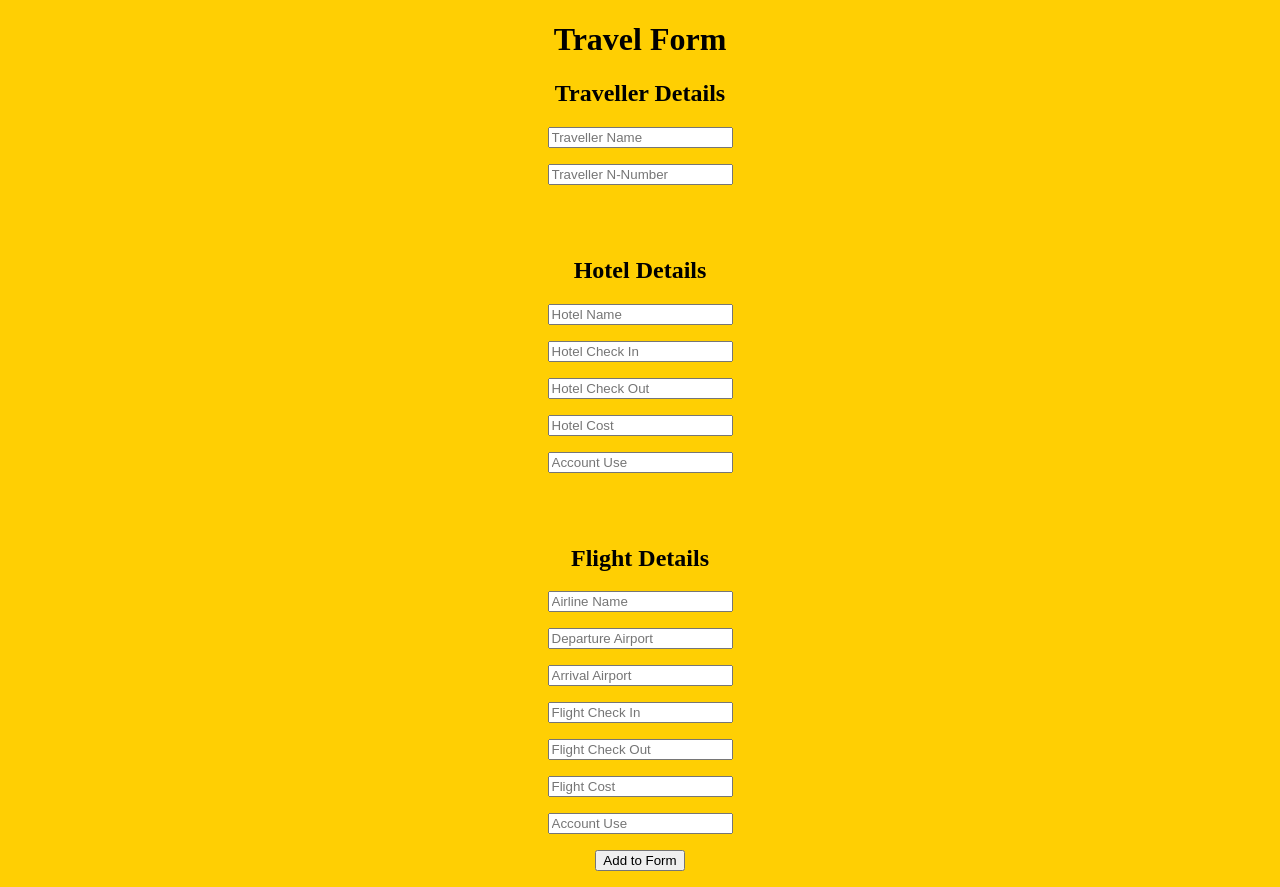
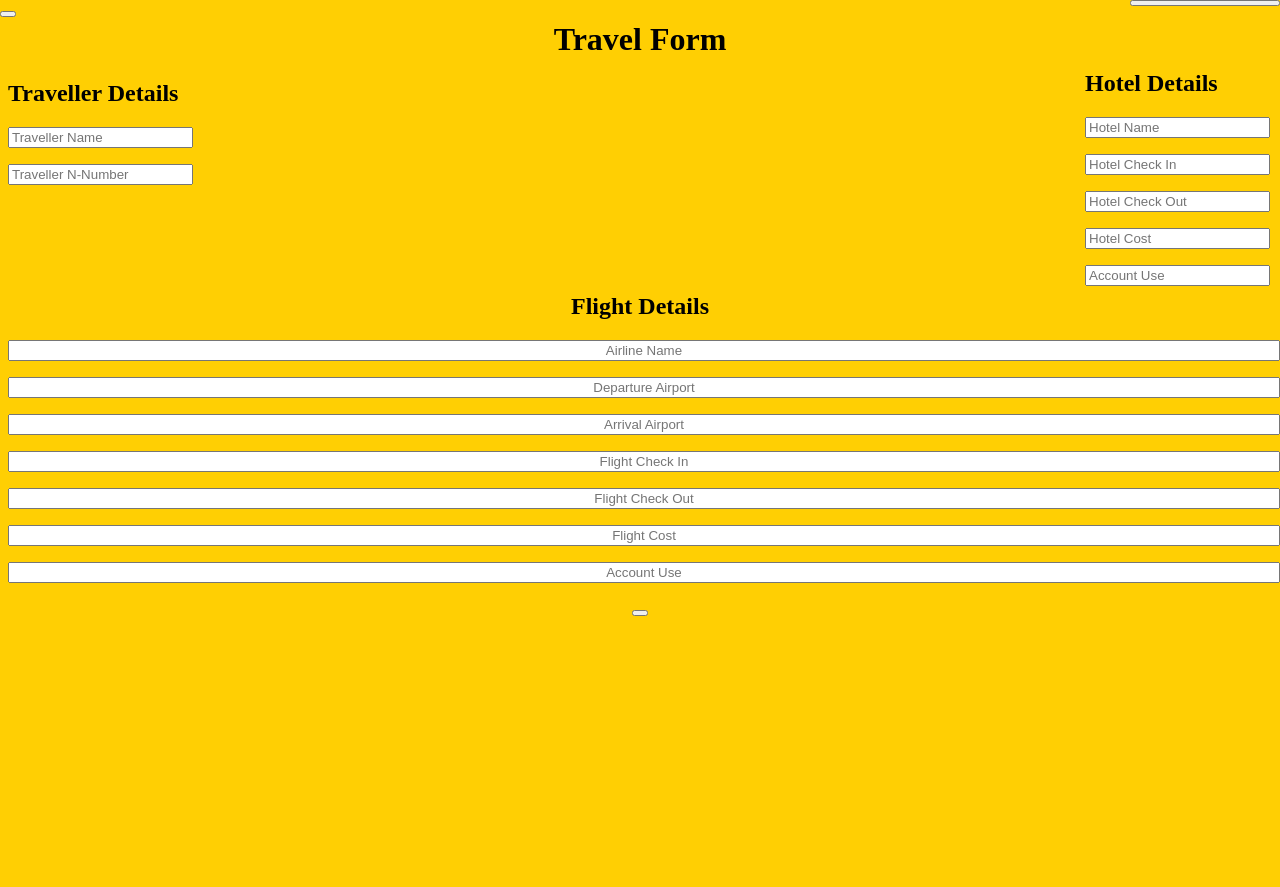
Before and after one commit to michaldurinik/purchase-order-gui, an Angular app: page /travel-form in a window 1280 px wide. After the commit the page ends 800 px from the top, so only its background shows below. Built offline with nearby package versions, Linux system fonts and the light colour scheme; what primeng would draw is missing.

Commit message:
cleaned up component added css

```diff
--- a/src/app/travel-form/travel-form.component.css
+++ b/src/app/travel-form/travel-form.component.css
@@ -1,3 +1,27 @@
 .travel_container{
+  text-align: left;
+}
+.hotel-form{
+  position: absolute;
+  top: 50px;
+  right: 10px;
+}
+.flight-container{
+  text-align: center;
+  width: 100%;
+}
+.title{
   text-align: center;
 }
+.logoutbutton {
+  position: absolute;
+  width: 150px;
+  top: 0;
+  right: 0;
+}
+.homebutton {
+  position: absolute;
+  width: 50px;
+  top: 0;
+  left: 0;
+}
--- a/src/app/travel-form/travel-form.component.html
+++ b/src/app/travel-form/travel-form.component.html
@@ -1,10 +1,19 @@
 
 
   <form [formGroup]="travellerForm" class="travel_container" (ngSubmit)="update()">
-    <div class travel_container>
+    <div class="logoutbutton">
+      <a routerLink="/login"><button class="logoutbutton" pButton label="Logout"></button></a>
+    </div>
+    <div class="homebutton">
+      <a routerLink="/home"><button pButton type="button" label="Home">
+      </button></a>
+    </div>
+<div class = title>
     <h1>
       {{ title }}
     </h1>
+</div>
+    <div class travel_container>
     <h2>
       Traveller Details
     </h2>
@@ -19,6 +28,7 @@
     <p [ngClass]="{ 'has-error': isSubmitted && formControls.password.errors }">
       <input type="travellerNnumber" placeholder="Traveller N-Number" formControlName="travellerNnumber">
     </p>
+    </div>
     <br>
     <br>
 
@@ -26,6 +36,7 @@
 <!--    <div *ngIf="isSubmitted && formControls.password.errors" class="help-block">-->
 <!--      <div *ngIf="formControls.password.errors.required">N Number is required</div>-->
 <!--    </div>-->
+    <div class="hotel-form">
     <h2>
       Hotel Details
     </h2>
@@ -44,22 +55,24 @@
     <p [ngClass]="{ 'has-error': isSubmitted && formControls.name.errors }">
       <input type="hotelAccountUse" placeholder="Account Use" formControlName="hotelAccountUse">
     </p>
+    </div>
     <br>
     <br>
 
 <!--    <div *ngIf="isSubmitted && formControls.name.errors" class="help-block">-->
 <!--      <div *ngIf="formControls.name.errors.required">Hotel name is required</div>-->
 <!--    </div>-->
+    <div class = flight-container>
 <h2>
   Flight Details
 </h2>
 
     <p [ngClass]="{ 'has-error': isSubmitted && formControls.name.errors }">
-      <input type="flightAirline" placeholder="Airline Name" formControlName="flightAirline">
+      <input type="flightAirline" placeholder="Airline Name" formControlName="flightAirline" class= flight-container>
     </p>
 
     <p [ngClass]="{ 'has-error': isSubmitted && formControls.name.errors }">
-      <input type="departureAirport" placeholder="Departure Airport" formControlName="departureAirport">
+      <input type="departureAirport" placeholder="Departure Airport" formControlName="departureAirport" class= flight-container>
     </p>
 
 <!--    <div *ngIf="isSubmitted && formControls.name.errors" class="help-block">-->
@@ -67,33 +80,33 @@
 <!--    </div>-->
 
     <p [ngClass]="{ 'has-error': isSubmitted && formControls.name.errors }">
-      <input type="arrivalAirport" placeholder="Arrival Airport" formControlName="arrivalAirport">
+      <input type="arrivalAirport" placeholder="Arrival Airport" formControlName="arrivalAirport" class= flight-container>
     </p>
 
 <!--    <div *ngIf="isSubmitted && formControls.name.errors" class="help-block">-->
 <!--      <div *ngIf="formControls.name.errors.required">Arrival Airport is required</div>-->
 <!--    </div>-->
     <p [ngClass]="{ 'has-error': isSubmitted && formControls.name.errors }">
-      <input type="flightCheckIn" placeholder="Flight Check In" formControlName="flightCheckIn">
+      <input type="flightCheckIn" placeholder="Flight Check In" formControlName="flightCheckIn" class= flight-container>
     </p>
 
     <p [ngClass]="{ 'has-error': isSubmitted && formControls.name.errors }">
-      <input type="flightCheckOut" placeholder="Flight Check Out" formControlName="flightCheckOut">
+      <input type="flightCheckOut" placeholder="Flight Check Out" formControlName="flightCheckOut" class= flight-container>
     </p>
 
     <p [ngClass]="{ 'has-error': isSubmitted && formControls.name.errors }">
-      <input type="flightCost" placeholder="Flight Cost" formControlName="flightCost">
+      <input type="flightCost" placeholder="Flight Cost" formControlName="flightCost" class= flight-container>
     </p>
 
     <p [ngClass]="{ 'has-error': isSubmitted && formControls.name.errors }">
-      <input type="flightAccountUse" placeholder="Account Use" formControlName="flightAccountUse">
+      <input type="flightAccountUse" placeholder="Account Use" formControlName="flightAccountUse" class= flight-container>
     </p>
 
 
 
 
     <p>
-      <input type="submit" value="Add to Form">
-    </p>
+      <button pButton input type="submit" value="Add to Form" label = "Add to Form"></button>
+   </p>
     </div>
   </form>
```
Also changed, not shown: src/app/travel-form/travel-form.component.ts (+1 -10 lines).
